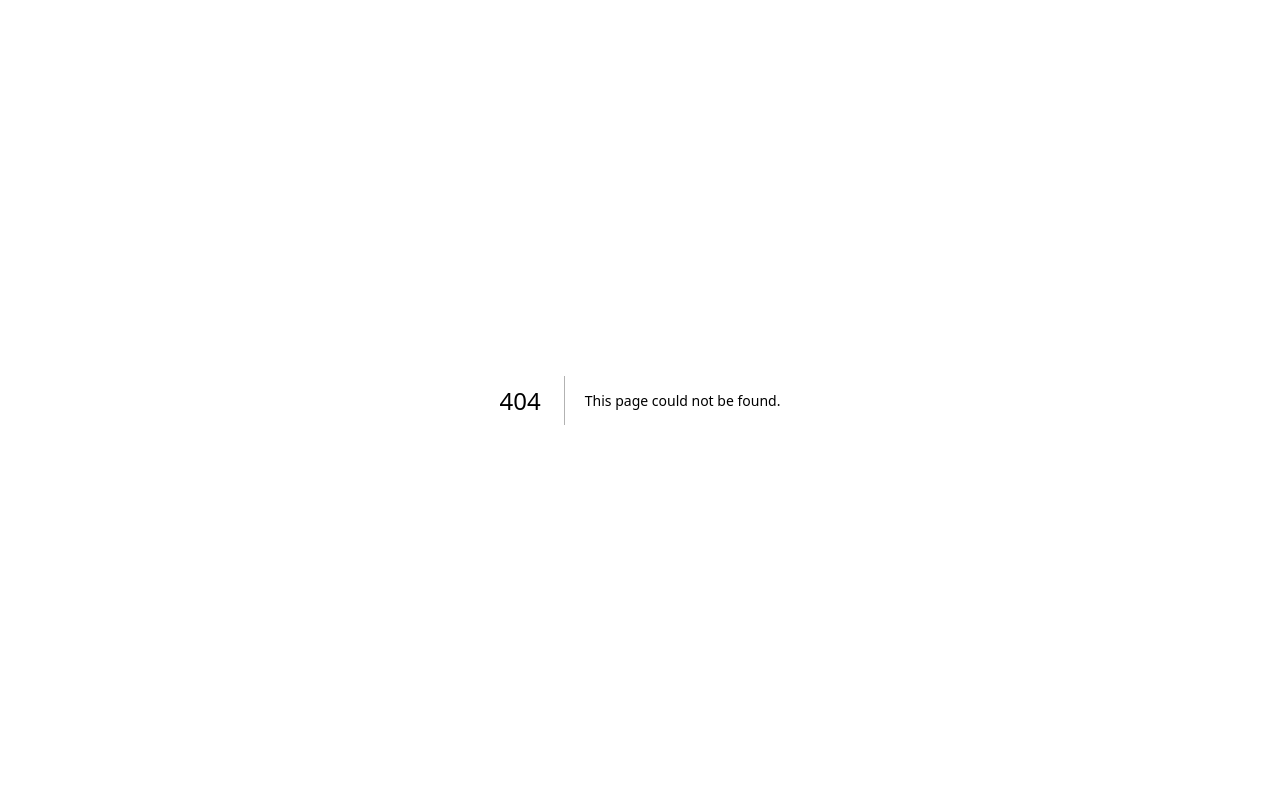
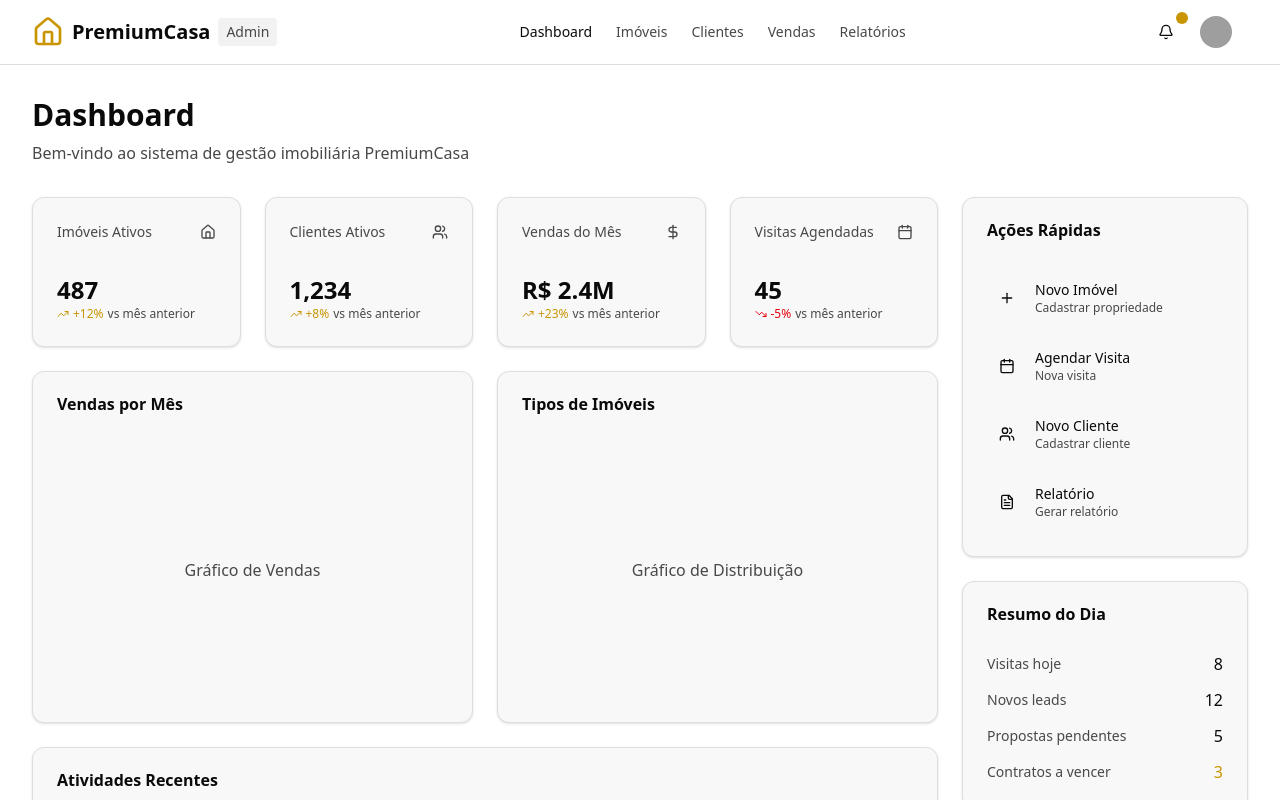
Before and after one commit to WallyssonSousa/RD7-Imobiliaria, a Next.js app: page /dashboard in a window 1280 px wide. Before the commit this address had no page. Shown: the top 800 px of the page. Built offline with nearby package versions, Linux system fonts and the light colour scheme; grey boxes are pictures that could not be loaded.

Commit message:
Feat: Página de dashboard e imóveis criada

```diff
--- /dev/null
+++ b/app/dashboard/page.tsx
@@ -0,0 +1,34 @@
+import { DashboardHeader } from "@/components/dashboard-header"
+import { DashboardStats } from "@/components/dashboard-stats"
+import { DashboardCharts } from "@/components/dashboard-charts"
+import { RecentActivities } from "@/components/recent-activities"
+import { QuickActions } from "@/components/quick-actions"
+
+export default function DashboardPage() {
+  return (
+    <div className="min-h-screen bg-background">
+      <DashboardHeader />
+
+      <main className="container mx-auto px-4 sm:px-6 lg:px-8 py-8">
+        <div className="mb-8">
+          <h1 className="text-3xl font-bold text-foreground mb-2">Dashboard</h1>
+          <p className="text-muted-foreground">Bem-vindo ao sistema de gestão imobiliária PremiumCasa</p>
+        </div>
+
+        <div className="grid grid-cols-1 lg:grid-cols-4 gap-6">
+          {/* Main Content */}
+          <div className="lg:col-span-3 space-y-6">
+            <DashboardStats />
+            <DashboardCharts />
+            <RecentActivities />
+          </div>
+
+          {/* Sidebar */}
+          <div className="lg:col-span-1">
+            <QuickActions />
+          </div>
+        </div>
+      </main>
+    </div>
+  )
+}
--- /dev/null
+++ b/app/imoveis/page.tsx
@@ -0,0 +1,34 @@
+import { Header } from "@/components/header"
+import { Footer } from "@/components/footer"
+import { PropertyFilters } from "@/components/property-filters"
+import { PropertyGrid } from "@/components/property-grid"
+import { PropertyStats } from "@/components/property-stats"
+
+export default function ImoveisPage() {
+  return (
+    <div className="min-h-screen bg-background">
+      <Header />
+      <main>
+        <div className="bg-muted/20 py-12">
+          <div className="container mx-auto px-4 sm:px-6 lg:px-8">
+            <div className="text-center mb-8">
+              <h1 className="text-3xl md:text-4xl font-bold text-foreground mb-4 text-balance">
+                Encontre seu Imóvel Ideal
+              </h1>
+              <p className="text-lg text-muted-foreground max-w-2xl mx-auto text-pretty">
+                Explore nossa seleção completa de imóveis premium para compra e locação
+              </p>
+            </div>
+            <PropertyStats />
+          </div>
+        </div>
+
+        <div className="container mx-auto px-4 sm:px-6 lg:px-8 py-8">
+          <PropertyFilters />
+          <PropertyGrid />
+        </div>
+      </main>
+      <Footer />
+    </div>
+  )
+}
--- /dev/null
+++ b/app/login/page.tsx
@@ -0,0 +1,38 @@
+import { LoginForm } from "@/components/login-form"
+import { LoginHero } from "@/components/login-hero"
+import Link from "next/link"
+import { Home } from "lucide-react"
+
+export default function LoginPage() {
+  return (
+    <div className="min-h-screen bg-background flex">
+      {/* Left Side - Login Form */}
+      <div className="flex-1 flex flex-col justify-center px-4 sm:px-6 lg:px-8 max-w-md mx-auto lg:mx-0 lg:max-w-none">
+        <div className="w-full max-w-sm mx-auto lg:w-96">
+          {/* Logo */}
+          <div className="mb-8">
+            <Link href="/" className="flex items-center space-x-2">
+              <Home className="h-8 w-8 text-accent" />
+              <span className="text-2xl font-bold text-foreground">PremiumCasa</span>
+            </Link>
+          </div>
+
+          {/* Login Form */}
+          <LoginForm />
+
+          {/* Back to site */}
+          <div className="mt-8 text-center">
+            <Link href="/" className="text-sm text-muted-foreground hover:text-foreground transition-colors">
+              ← Voltar ao site
+            </Link>
+          </div>
+        </div>
+      </div>
+
+      {/* Right Side - Hero */}
+      <div className="hidden lg:block flex-1">
+        <LoginHero />
+      </div>
+    </div>
+  )
+}
```
